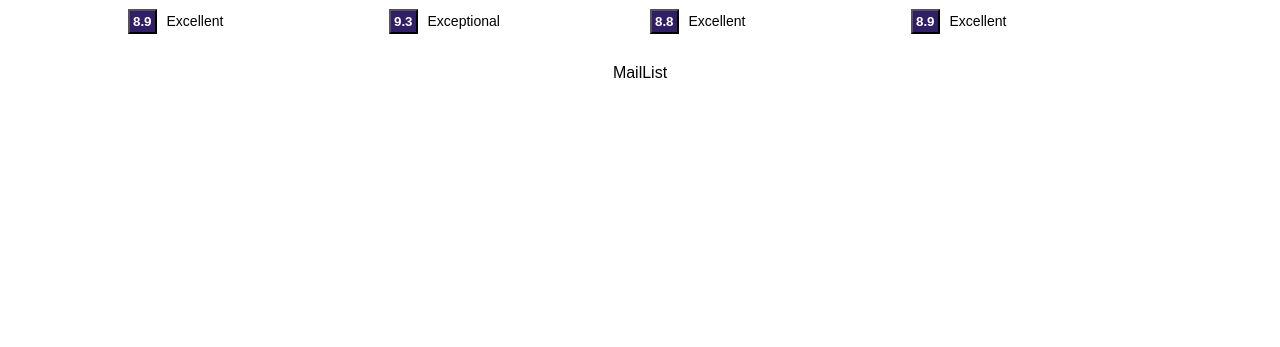
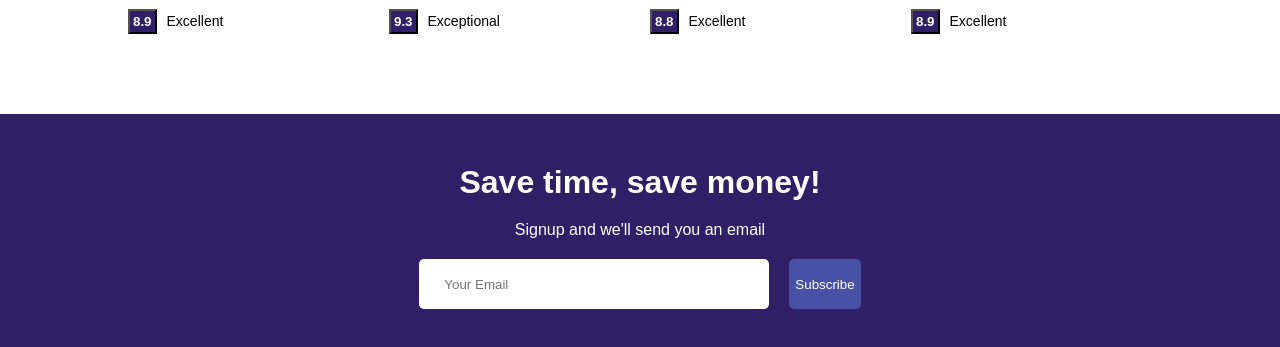
Before and after one commit to AakashNarwade/mern-booking-app, a React (Vite) app in the folder frontend/: page / in a window 1280 px wide. Shown: the part 1250-1597 px from the top of the page. Before the commit the page ends 1332 px from the top, so only its background shows below. Built offline with nearby package versions, Linux system fonts and the light colour scheme.

Commit message:
mailList component

```diff
--- a/frontend/src/components/mailList/MailList.jsx
+++ b/frontend/src/components/mailList/MailList.jsx
@@ -2,7 +2,16 @@ import React from "react";
 import "./mailList.css";
 
 const MailList = () => {
-  return <div className="mailListContainer">MailList</div>;
+  return (
+    <div className="mail">
+      <h1 className="mailTitle">Save time, save money!</h1>
+      <span className="mailDesc">Signup and we'll send you an email</span>
+      <div className="mailInputContainer">
+        <input type="text" placeholder="Your Email" />
+        <button>Subscribe</button>
+      </div>
+    </div>
+  );
 };
 
 export default MailList;
--- a/frontend/src/components/mailList/mailList.css
+++ b/frontend/src/components/mailList/mailList.css
@@ -0,0 +1,34 @@
+.mail{
+    margin-top: 50px;
+    width: 100%;
+    background-color: #301e67;
+    color: white;
+    display: flex;
+    flex-direction: column;
+    align-items: center;
+    gap: 20px;
+    padding: 50px;
+}
+
+.mailInputContainer>input{
+    width: 350px;
+    height: 50px;
+    padding: 25px;
+    margin-right: 20px;
+    border: none;
+    outline: none;
+    border-radius: 5px;
+
+}
+
+
+.mailInputContainer>button{
+    height: 50px;
+    font-weight: 500;
+    background: #4752A6;
+    color: white;
+    padding: 6px;
+    border: none;
+    border-radius: 5px;
+    cursor: pointer;
+}
```
